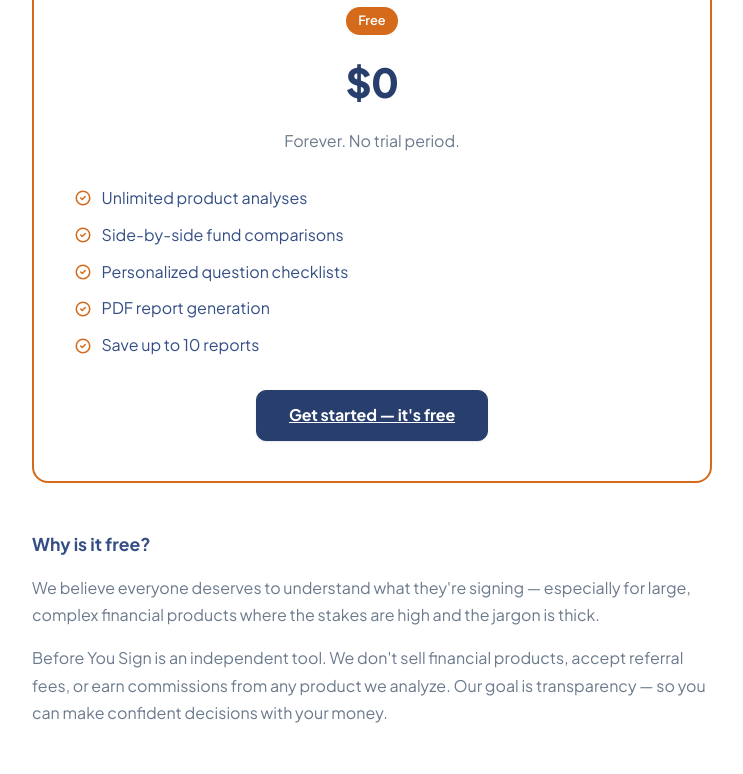
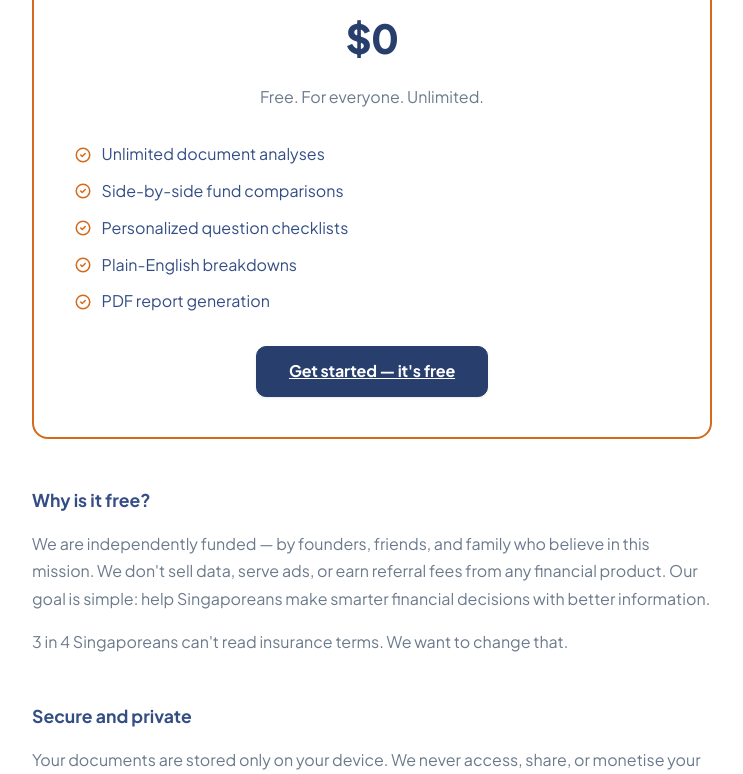
Before and after one commit to junhaochoo/Before-you-, a Next.js app in the folder apps/web/: page /pricing in a window 1280 px wide. Shown: the part 280-1054 px from the top of the page, without its empty margins (268-1011 px from the left). Built offline with nearby package versions, Linux system fonts and the light colour scheme.

Commit message:
feat(pricing): update with new mission, funding model, and privacy messaging

```diff
--- a/apps/web/app/pricing/page.tsx
+++ b/apps/web/app/pricing/page.tsx
@@ -18,7 +18,7 @@ export default function PricingPage() {
           fontSize: "1.05rem",
         }}
       >
-        Before You Sign is free to use. No credit card, no catch.
+        Free for everyone. Unlimited. No catches.
       </p>
 
       {/* Pricing card */}
@@ -32,20 +32,6 @@ export default function PricingPage() {
           marginBottom: "3rem",
         }}
       >
-        <div
-          style={{
-            display: "inline-block",
-            background: "var(--accent)",
-            color: "#fff",
-            padding: "0.25rem 0.75rem",
-            borderRadius: "2rem",
-            fontSize: "0.8rem",
-            fontWeight: 600,
-            marginBottom: "1rem",
-          }}
-        >
-          Free
-        </div>
         <h2
           style={{
             fontSize: "2.5rem",
@@ -57,7 +43,7 @@ export default function PricingPage() {
           $0
         </h2>
         <p style={{ color: "var(--muted)", marginBottom: "2rem" }}>
-          Forever. No trial period.
+          Free. For everyone. Unlimited.
         </p>
 
         <ul
@@ -72,11 +58,11 @@ export default function PricingPage() {
           }}
         >
           {[
-            "Unlimited product analyses",
+            "Unlimited document analyses",
             "Side-by-side fund comparisons",
             "Personalized question checklists",
+            "Plain-English breakdowns",
             "PDF report generation",
-            "Save up to 10 reports",
           ].map((feature) => (
             <li
               key={feature}
@@ -115,15 +101,28 @@ export default function PricingPage() {
             marginBottom: "1rem",
           }}
         >
-          We believe everyone deserves to understand what they're signing —
-          especially for large, complex financial products where the stakes are
-          high and the jargon is thick.
+          We are independently funded — by founders, friends, and family who
+          believe in this mission. We don&apos;t sell data, serve ads, or earn
+          referral fees from any financial product. Our goal is simple: help
+          Singaporeans make smarter financial decisions with better information.
         </p>
         <p style={{ color: "var(--muted)", lineHeight: 1.7 }}>
-          Before You Sign is an independent tool. We don't sell financial
-          products, accept referral fees, or earn commissions from any product
-          we analyze. Our goal is transparency — so you can make confident
-          decisions with your money.
+          3 in 4 Singaporeans can&apos;t read insurance terms. We want to change
+          that.
+        </p>
+      </section>
+
+      {/* Secure & private */}
+      <section style={{ marginBottom: "3rem" }}>
+        <h3
+          style={{ fontSize: "1.1rem", fontWeight: 700, marginBottom: "1rem" }}
+        >
+          Secure and private
+        </h3>
+        <p style={{ color: "var(--muted)", lineHeight: 1.7 }}>
+          Your documents are stored only on your device. We never access, share,
+          or monetise your personal data. Before You Sign is built for your
+          privacy — because what you analyse is nobody else&apos;s business.
         </p>
       </section>
 
```
